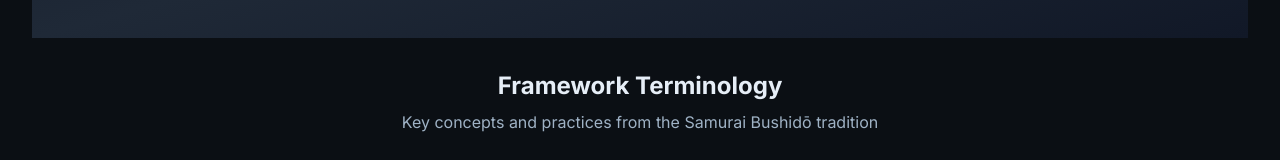
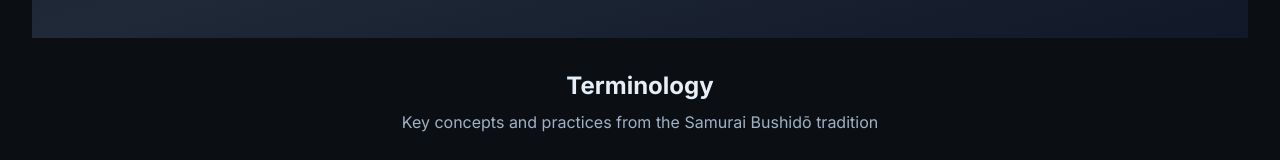
Before and after one commit to WELCOMETOTHETRIBE/aristotle, a Next.js app: page /frameworks/bushido in a window 1280 px wide. Shown: the part 317-477 px from the top of the page. Built offline with nearby package versions, Linux system fonts and the light colour scheme; no server answers.

Commit message:
Update FrameworkTerminology: change title to 'Terminology' and update comment for consistency

```diff
--- a/app/frameworks/[slug]/page.tsx
+++ b/app/frameworks/[slug]/page.tsx
@@ -263,7 +263,7 @@ export default function FrameworkDetailPage({ params }: FrameworkDetailPageProps
         </div>
       </div>
 
-      {/* Framework Terminology */}
+      {/* Terminology */}
       <FrameworkTerminology
         frameworkSlug={framework.slug}
         frameworkName={framework.name}
--- a/components/FrameworkTerminology.tsx
+++ b/components/FrameworkTerminology.tsx
@@ -518,7 +518,7 @@ export default function FrameworkTerminology({ frameworkSlug, frameworkName, fra
     <div className="page-section">
       <div className="max-w-2xl mx-auto">
         <div className="text-center mb-6">
-          <h2 className="section-title mb-2">Framework Terminology</h2>
+          <h2 className="section-title mb-2">Terminology</h2>
           <p className="section-description">
             Key concepts and practices from the {frameworkName} tradition
           </p>
```
